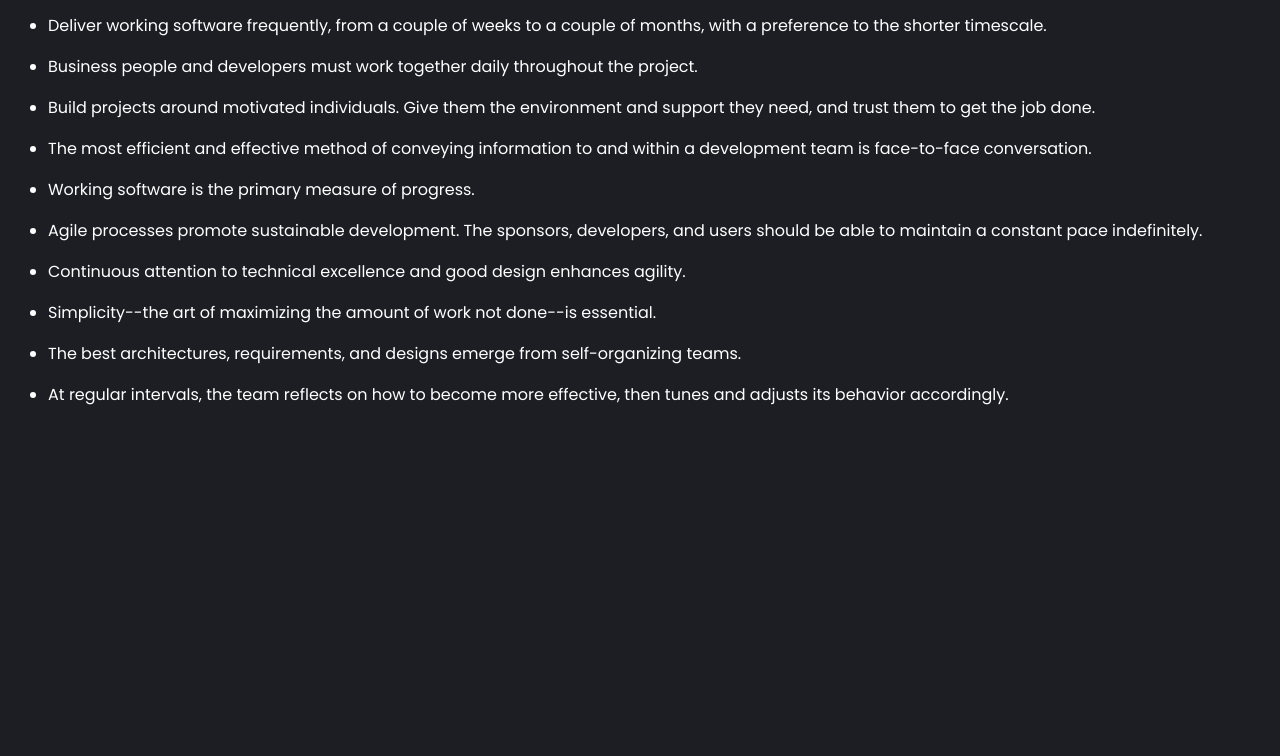
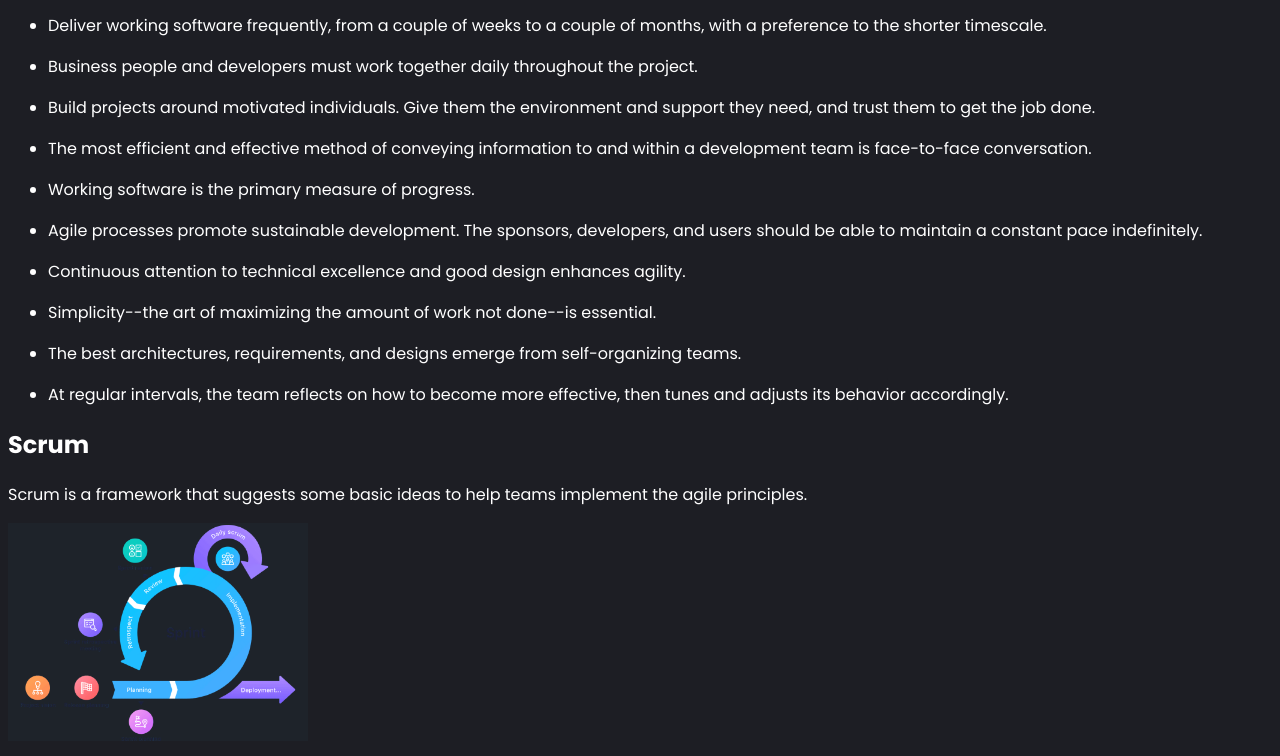
Before and after one commit to repercussive/my-amazing-website, a plain HTML site: page index.html in a window 1280 px wide. Shown: the part 219-975 px from the top of the page. Before the commit the page ends 800 px from the top, so only its background shows below. Drawn offline with Linux system fonts and the light colour scheme.

Commit message:
Add section about Scrum to homepage

```diff
--- a/index.html
+++ b/index.html
@@ -68,5 +68,9 @@
         then tunes and adjusts its behavior accordingly.
       </li>
     </ul>
+
+    <h2>Scrum</h2>
+    <p>Scrum is a framework that suggests some basic ideas to help teams implement the agile principles.</p>
+    <img src="scrum.png" alt="A diagram of the Scrum process" width="300px">
   </body>
 </html>
```
Also changed, not shown: scrum.png (added).
